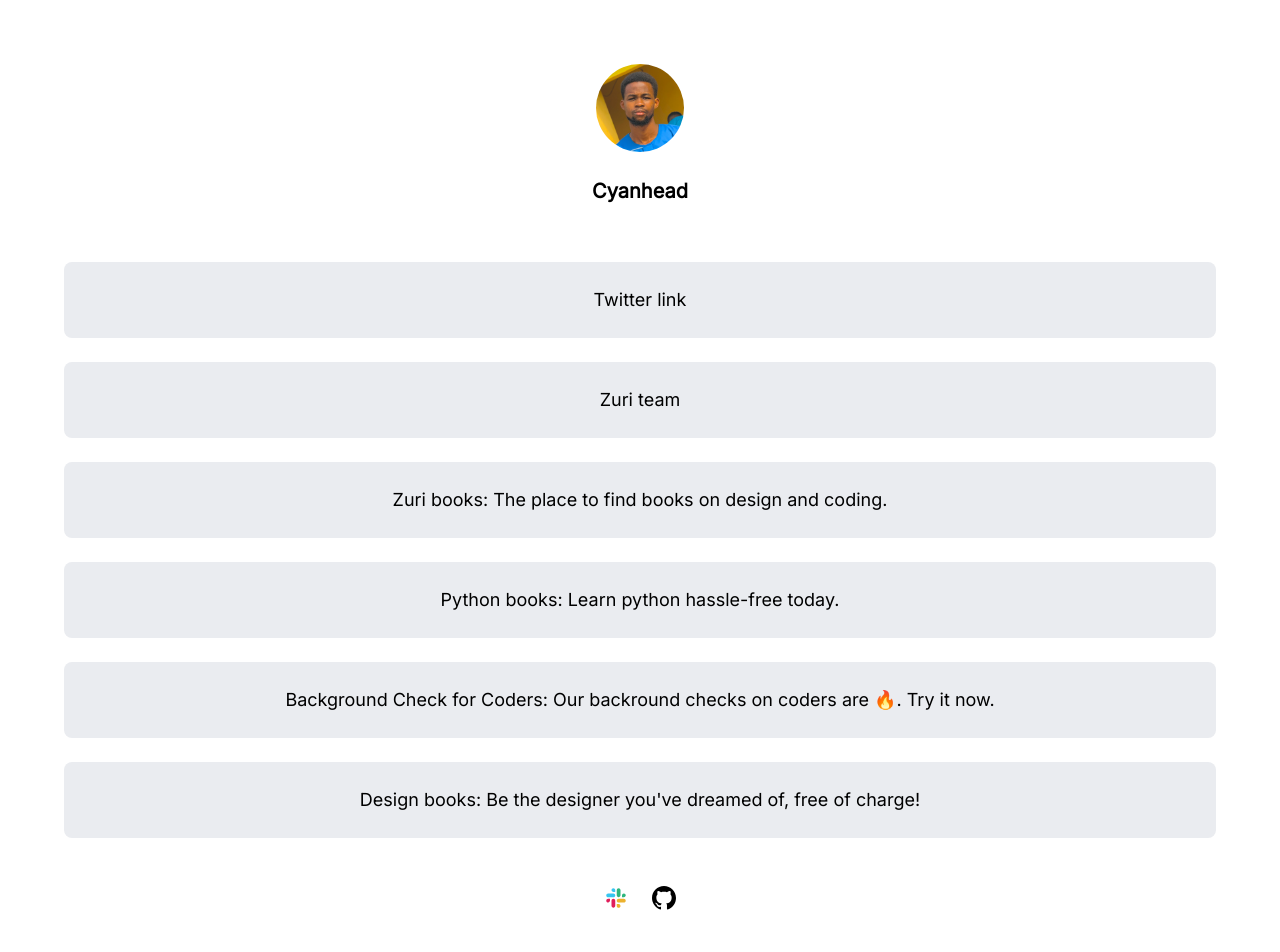
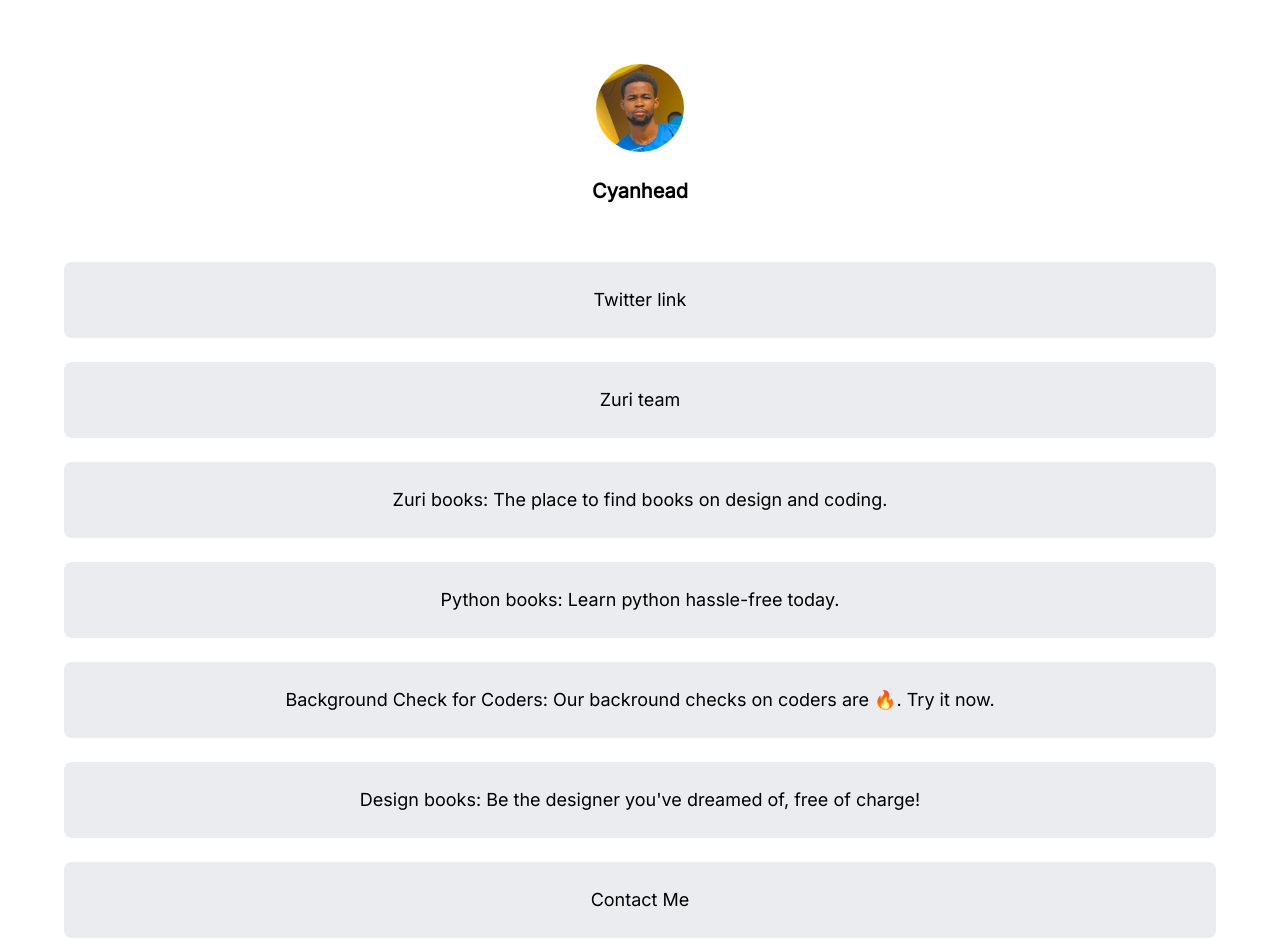
Before and after one commit to Cyanhead/hngi9-stage1, a React (Create React App) app: page / in a window 1280 px wide. Shown: the top 952 px of the page. Built offline with nearby package versions, Linux system fonts and the light colour scheme.

Commit message:
feat: implement alt link using react router

```diff
--- a/src/components/HomePage/HomePage.jsx
+++ b/src/components/HomePage/HomePage.jsx
@@ -10,6 +10,7 @@
   ButtonLink,
   Text,
   Photo,
+  RouteLink,
 } from './home-page.style';
 
 import profile from '../../assets/images/profile.jpg';
@@ -19,11 +20,27 @@
 import i4g from '../../assets/images/I4G.svg';
 
 const HomePage = () => {
-  const Links = ({ links }) => {
+  const Links = ({ links, routeLink }) => {
     return (
       <>
-        {links.map(({ id, value, subtext, url, resetCase }, i) => {
+        {links.map(
+          ({ id, value, subtext, url, resetCase, internalRoute }, i) => {
             return (
+              <React.Fragment key={url}>
+                {internalRoute ? (
+                  <RouteLink
+                    id={id}
+                    to={url}
+                    key={url + i}
+                    target="_blank"
+                    rel="noreferrer"
+                  >
+                    <Text textTrans={resetCase ? 'unset' : ''}>
+                      {value}
+                      {subtext ? `: ${subtext}` : ''}
+                    </Text>
+                  </RouteLink>
+                ) : (
                   <ButtonLink
                     id={id}
                     href={url}
@@ -36,8 +53,11 @@
                       {subtext ? `: ${subtext}` : ''}
                     </Text>
                   </ButtonLink>
+                )}
+              </React.Fragment>
             );
-        })}
+          }
+        )}
       </>
     );
   };
@@ -95,6 +115,12 @@
                 subtext: "Be the designer you've dreamed of, free of charge!",
                 url: 'https://books.zuri.team/design-rules',
               },
+              {
+                id: 'contact',
+                value: 'Contact Me',
+                url: '/contact',
+                internalRoute: true,
+              },
             ]}
           />
         </Section>
--- a/src/components/HomePage/home-page.style.js
+++ b/src/components/HomePage/home-page.style.js
@@ -1,4 +1,5 @@
 import styled from 'styled-components';
+import { Link as LinkR } from 'react-router-dom';
 
 export const Container = styled.div`
   width: 100%;
@@ -75,6 +76,30 @@
   }
 `;
 
+export const RouteLink = styled(LinkR)`
+  display: flex;
+  justify-content: center;
+  align-items: center;
+
+  margin-bottom: 24px;
+  width: 100%;
+  height: 76px;
+  border-radius: 8px;
+
+  background-color: #eaecf0;
+  color: inherit;
+
+  text-decoration: none;
+
+  &:last-child {
+    margin-bottom: 0;
+  }
+
+  &:hover {
+    text-decoration: underline;
+  }
+`;
+
 export const Text = styled.p`
   color: ${props => props.fg || ''};
 
```
Lines whose indentation alone changed are shown as unchanged.
